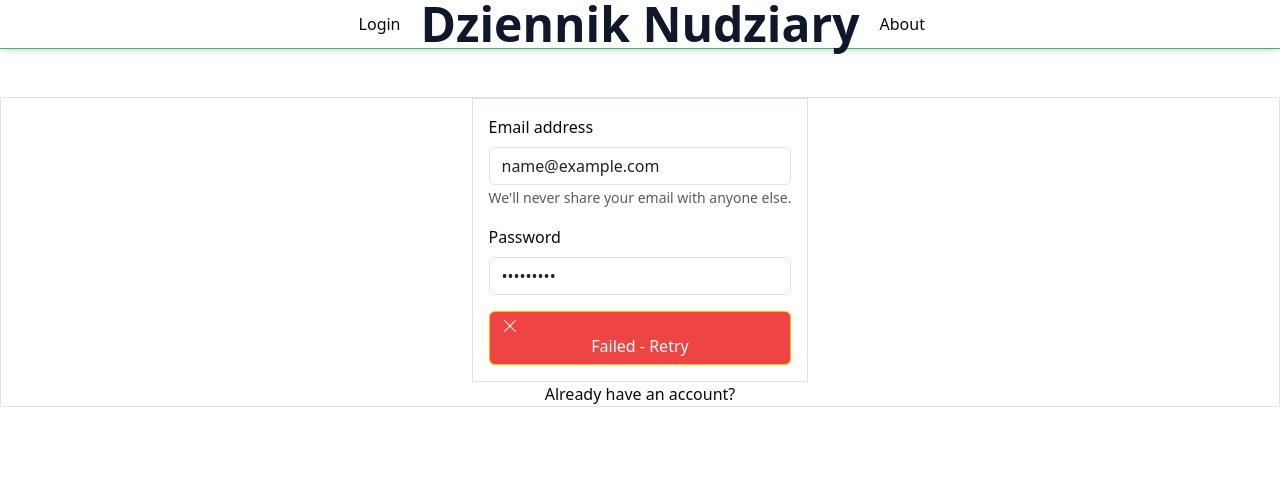
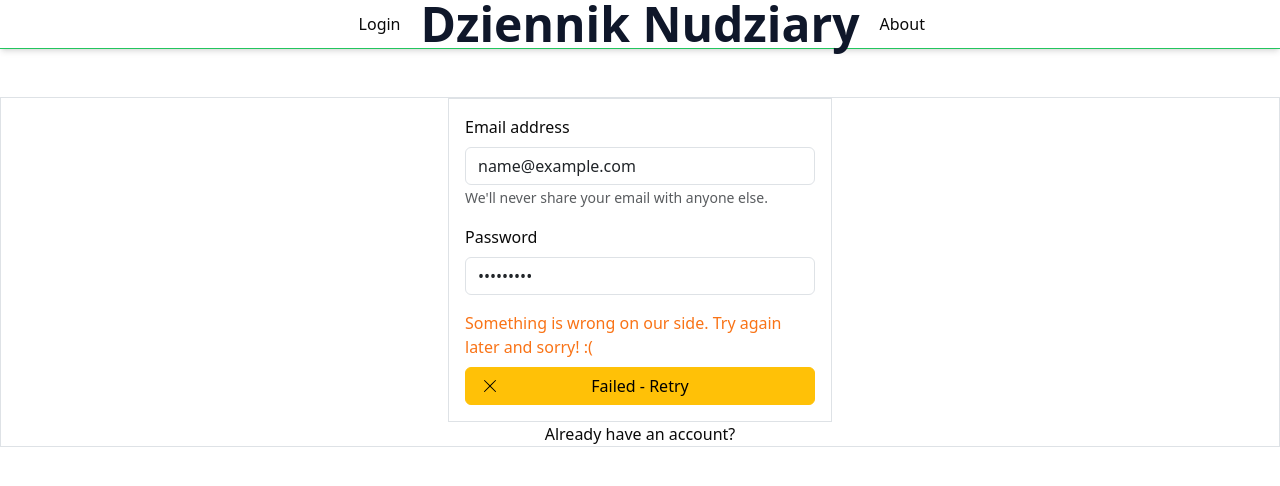
Before and after one commit to ZDSDD/zakladki-front, a React (Vite) app: page /login in a window 1280 px wide. Both pictures are taken after typing "name@example.com", "Sample123" into the empty fields and a click on the button "Submit". Shown: the top 486 px of the page. Built offline with nearby package versions, Linux system fonts and the light colour scheme; no server answers.

Commit message:
add border to images on hover. Increase max rotation to 12

```diff
--- a/src/components/Bookmarks/BookmarkListItem.tsx
+++ b/src/components/Bookmarks/BookmarkListItem.tsx
@@ -9,13 +9,12 @@ function BookmarkListItem({ bookmark, className = "" }: BookmarkListItemProps) {
   const inStock: boolean = bookmark.AvailableAmount > 0;
 
   return (
-    <div
-      className={`${className} border w-[200px] h-auto shadow-lg m-1 hover:shadow-2xl transition-shadow duration-300 ease-in-out`}
-    >
+    <div className={`${className} border w-[200px] h-auto m-1`}>
       <SkewImage
         src={`http://localhost:8080/images/${bookmark.ImageUrl}`}
         alt={bookmark.Name}
         className="hover:cursor-pointer hover:drop-shadow-lg"
+        maxRotation={12}
       />
       <div className="px-2">
         <h3 className="text-base text-start">{bookmark.Name}</h3>
--- a/src/components/Bookmarks/SkewImage.tsx
+++ b/src/components/Bookmarks/SkewImage.tsx
@@ -53,7 +53,7 @@ const SkewImage: React.FC<SkewImageProps> = ({
       <img
         src={src}
         alt={alt}
-        className={`z-40 transition-opacity duration-300 ${isLoaded ? "opacity-100" : "opacity-0"}`}
+        className={`hover:border hover:border-green-700 z-40 transition-opacity duration-300 ${isLoaded ? "opacity-100" : "opacity-0"}`}
         onMouseMove={handleMouseMove}
         onMouseLeave={handleMouseLeave}
         onLoad={() => setIsLoaded(true)}
--- a/src/components/Login.tsx
+++ b/src/components/Login.tsx
@@ -12,34 +12,50 @@ const Login: React.FC = () => {
   const [email, setEmail] = useState("");
   const [password, setPassword] = useState("");
   const [buttonState, setButtonState] = useState<ButtonState>("default");
-
+  const [errorMsg, setErrorMsg] = useState("");
   const dispatch = useDispatch();
 
   const [login] = useLoginMutation();
+
+  const handleLoginError = (err: unknown) => {
+    console.error("Failed to log in:", err);
+
+    if (err && typeof err === "object" && "status" in err) {
+      const error = err as { status: number; data?: { error?: string } };
+
+      switch (error.status) {
+        case 400:
+          if (error.data?.error) {
+            return error.data.error;
+          }
+          break;
+        case 404:
+          return "User not found";
+        case 401:
+          return "Invalid password";
+        case 500:
+        default:
+          return "Something is wrong on our side. Try again later and sorry! :(";
+      }
+    }
+
+    return "An unexpected error occurred";
+  };
 
   const handleSubmit = async (e: React.FormEvent) => {
     e.preventDefault();
     console.log("Logging in...");
     setButtonState("loading");
+
     try {
       const userData = await login({ email, password }).unwrap();
       dispatch(setCredentials(userData));
       setButtonState("success");
+      setErrorMsg("");
     } catch (err: unknown) {
       setButtonState("failed");
-      console.error("Failed to log in:", err);
-      if (err && typeof err === "object" && "status" in err) {
-        const error = err as { status: number };
-        if (error.status === 404) {
-          alert("User not found");
-        } else if (error.status === 401) {
-          alert("Invalid password");
-        } else {
-          alert("failed to log in");
-        }
-      } else {
-        alert("An unexpected error occured");
-      }
+      const errorMsg = handleLoginError(err);
+      setErrorMsg(errorMsg);
     }
   };
 
@@ -70,6 +86,11 @@ const Login: React.FC = () => {
             }}
           />
         </Form.Group>
+        {errorMsg != "" && (
+          <div className="mb-2 text-orange-500">
+            <span>{errorMsg}</span>
+          </div>
+        )}
         <MultiStateButton
           state={buttonState}
           onClick={() => {
--- a/src/components/MultistateButton.tsx
+++ b/src/components/MultistateButton.tsx
@@ -50,33 +50,30 @@ const MultiStateButton: React.FC<MultiStateButtonProps> = ({
       case "success":
         return {
           variant: "outline-success",
-          className: "bg-green-500 hover:bg-green-600 text-white",
           disabled: true,
           children: (
             <>
-              <BsCheck2 className="mr-2 h-4 w-4" /> Success
+              <BsCheck2 className="absolute left-4" /> Success
             </>
           ),
         };
       case "failed":
         return {
-          variant: "outline-warning",
-          className: "bg-red-500 hover:bg-red-600 text-white",
+          variant: "warning",
           onClick,
           children: (
             <>
-              <BsXLg className="mr-2 h-4 w-4" /> Failed - Retry
+              <BsXLg className="absolute left-4" /> Failed - Retry
             </>
           ),
         };
       case "loading":
         return {
-          variant: "outline-primary",
-          className: "bg-blue-500 text-white",
+          variant: "primary",
           disabled: true,
           children: (
             <>
-              <Spinner /> Loading...
+              <Spinner className="absolute left-4" /> Loading...
             </>
           ),
         };
@@ -95,7 +92,7 @@ const MultiStateButton: React.FC<MultiStateButtonProps> = ({
     <div className="flex justify-center items-center">
       <Button
         {...buttonProps}
-        className={`w-full ${buttonProps.className || ""}`}
+        className={`w-full relative flex items-center justify-center ${buttonProps.className || ""}`}
         type={type}
       />
     </div>
```
